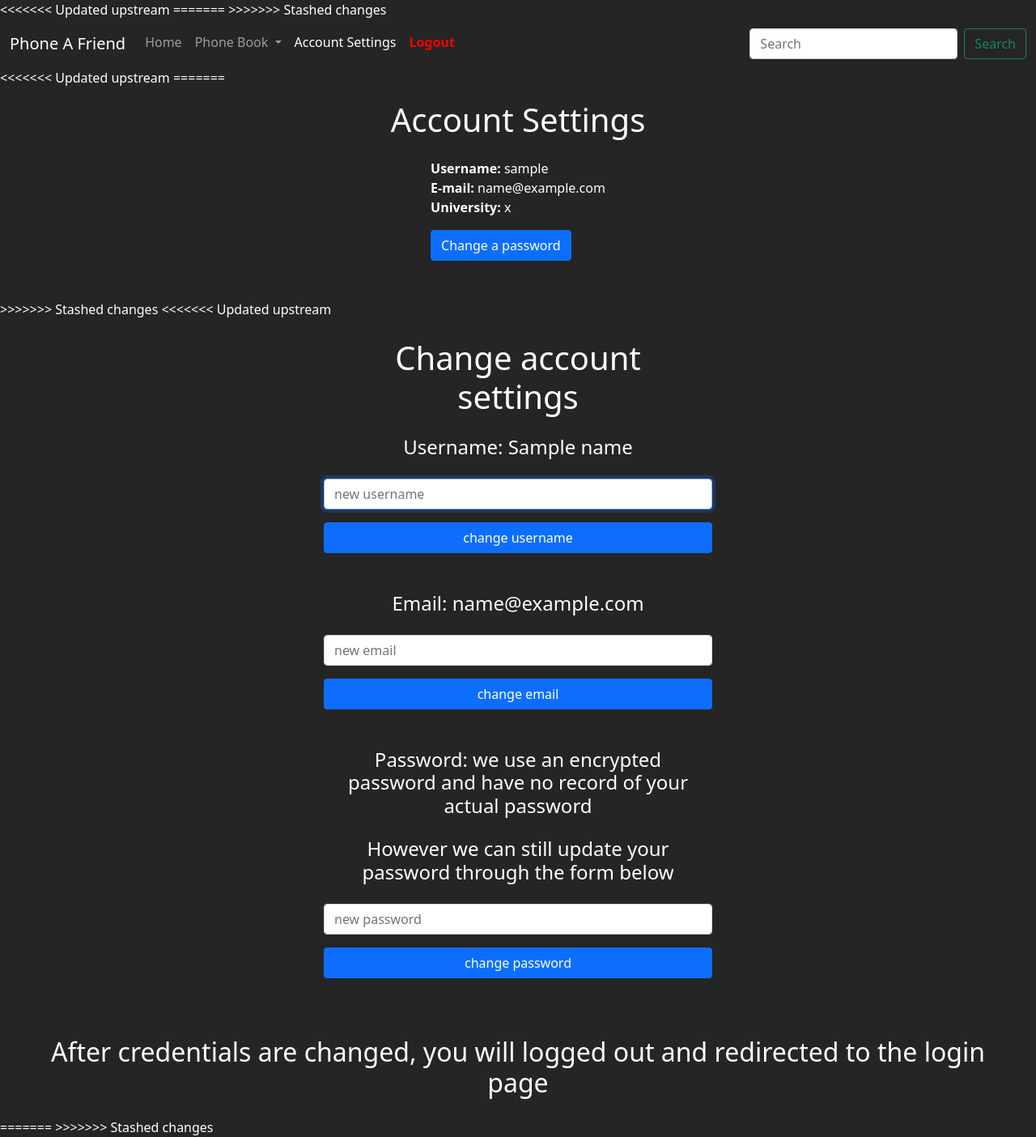
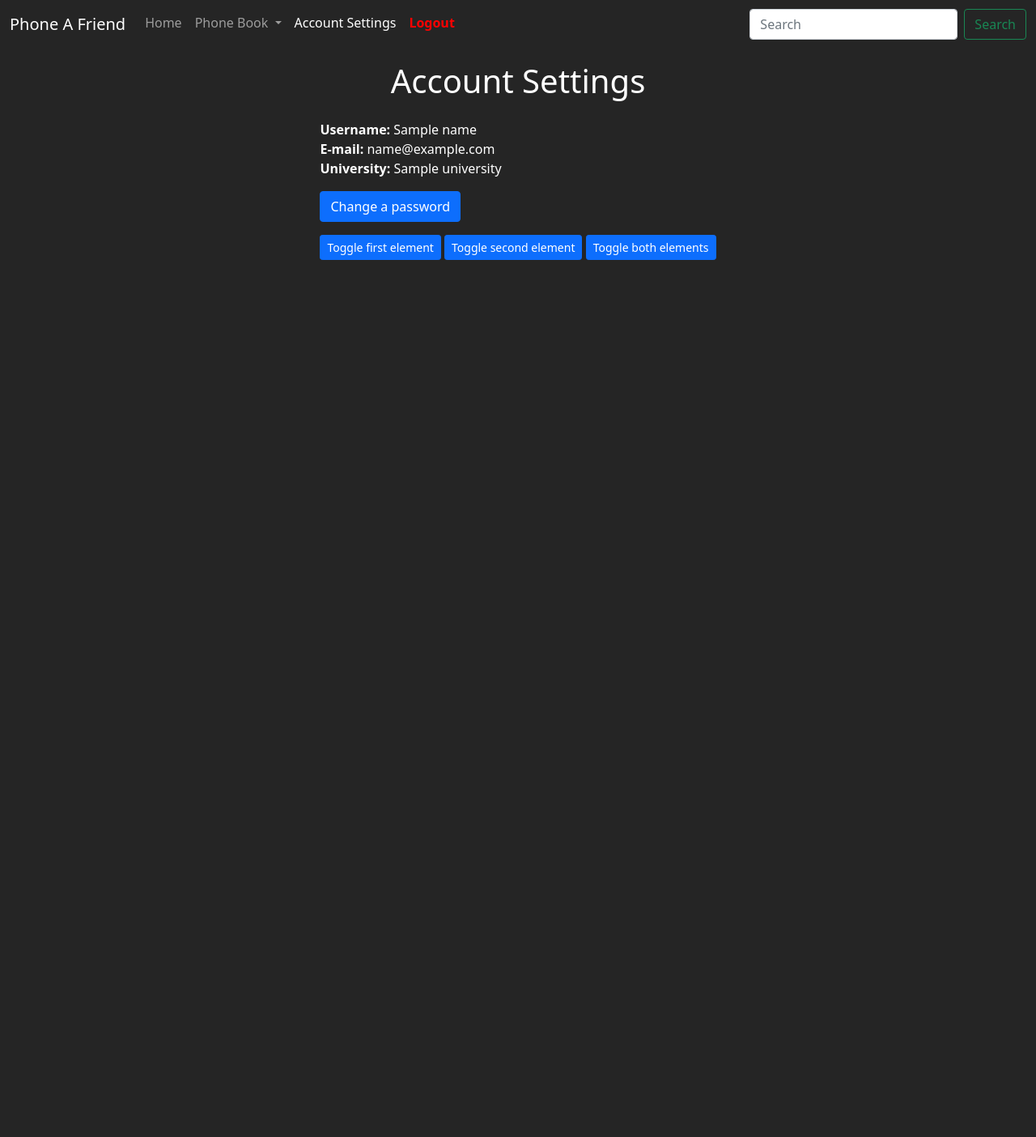
Before and after one commit to dallasgere/phone-a-friend, a Flask app: template templates/account_settings.html in a window 1280 px wide. Shown: the whole page at 81% size. After the commit the page ends 321 px from the top, so only its background shows below. Run offline with Flask 3, Linux system fonts and the light colour scheme; the template is opened without the code that fills it: most values are stand-ins (such as "Sample title", 1, 10 or a date in 2020).

Commit message:
adding form stuff

```diff
--- a/templates/account_settings.html
+++ b/templates/account_settings.html
@@ -9,7 +9,6 @@
     <link href="https://cdn.jsdelivr.net/npm/bootstrap@5.0.2/dist/css/bootstrap.min.css" rel="stylesheet" integrity="sha384-EVSTQN3/azprG1Anm3QDgpJLIm9Nao0Yz1ztcQTwFspd3yD65VohhpuuCOmLASjC" crossorigin="anonymous">
 
     <title>Account Settings</title>
-<<<<<<< Updated upstream
 
       <!--this is the styling for the form-->
       <style>
@@ -29,7 +28,7 @@
               max-width: 480px;
           }
       </style>
-=======
+
     <style>
       body{
             background-color: rgb(37, 37, 37);
@@ -37,7 +36,6 @@
             color:#fff;
         }
     </style>
->>>>>>> Stashed changes
   </head>
   <nav class="navbar navbar-expand-lg navbar-dark bg-transparent">
     <div class="container-fluid">
@@ -76,28 +74,43 @@
     </div>
   </nav>
   <body>
-<<<<<<< Updated upstream
-{#    <h1>Account Settings</h1>#}
-=======
     <div class="container d-flex mx-auto p-3 flex-column">
       <h1 class="text-center">Account Settings</h1>
       <div class="py-3 mx-auto">
         <p>
-          <b>Username:</b> {{username}}
+          <b>Username:</b> {{name}}
           <br>
           <b>E-mail:</b> {{email}}
           <br>
-          <b>University:</b> {{password}}
+          <b>University:</b> {{university}}
           <br>
           <a id="sign-up" href="#" class="btn btn-primary mt-3 ">Change a password</a>
+          <!-- this is the dropdown stuff -->
+          <p>
+            <a class="btn btn-primary btn-sm" data-bs-toggle="collapse" href="#multiCollapseExample1" role="button" aria-expanded="false" aria-controls="multiCollapseExample1">Toggle first element</a>
+            <button class="btn btn-primary btn-sm" type="button" data-bs-toggle="collapse" data-bs-target="#multiCollapseExample2" aria-expanded="false" aria-controls="multiCollapseExample2">Toggle second element</button>
+            <button class="btn btn-primary btn-sm" type="button" data-bs-toggle="collapse" data-bs-target=".multi-collapse" aria-expanded="false" aria-controls="multiCollapseExample1 multiCollapseExample2">Toggle both elements</button>
+          </p>
+          <div class="row">
+            <div class="col">
+              <div class="collapse multi-collapse" id="multiCollapseExample1">
+                <div class="card card-body">
+                  Some placeholder content for the first collapse component of this multi-collapse example. This panel is hidden by default but revealed when the user activates the relevant trigger.
+                </div>
+              </div>
+            </div>
+            <div class="col">
+              <div class="collapse multi-collapse" id="multiCollapseExample2">
+                <div class="card card-body">
+                  Some placeholder content for the second collapse component of this multi-collapse example. This panel is hidden by default but revealed when the user activates the relevant trigger.
+                </div>
+              </div>
+            </div>
+          </div>
+          <!-- this is the end of the dropdown stuff -->
         </p>
       </div>
-
-
     </div>
-
->>>>>>> Stashed changes
-
     <!-- Optional JavaScript; choose one of the two! -->
 
     <!-- Option 1: Bootstrap Bundle with Popper -->
@@ -109,47 +122,10 @@
     <script src="https://cdn.jsdelivr.net/npm/bootstrap@5.0.2/dist/js/bootstrap.min.js" integrity="sha384-cVKIPhGWiC2Al4u+LWgxfKTRIcfu0JTxR+EQDz/bgldoEyl4H0zUF0QKbrJ0EcQF" crossorigin="anonymous"></script>
     -->
 
-<<<<<<< Updated upstream
-    <div class="text-center">
-        <form class="m-auto" method="POST" action="account_settings">
-            <h1 class="m-4">Change account settings</h1>
-            <h4 class="m-4">Username: {{name}}</h4>
-            <input type="username" id="username" name="username" class="form-control mb-2" placeholder="new username" required autofocus>
-            <div class="mt-3 d-grid">
-                <button type="submit" class="btn btn-primary">change username</button>
-            </div>
-        </form>
-        <br>
-        <form class="m-auto" method="POST" action="account_settings">
-            <h4 class="m-4">Email: {{email}}</h4>
-            <input type="username" id="email" name="email" class="form-control mb-2" placeholder="new email" required autofocus>
-            <div class="mt-3 d-grid">
-                <button type="submit" class="btn btn-primary">change email</button>
-            </div>
-        </form>
-        <br>
-        <form class="m-auto" method="POST" action="account_settings">
-            <h4 class="m-4">Password: we use an encrypted password and have no record of your actual password</h4>
-            <h4 class="m-4">However we can still update your password through the form below</h4>
-            <input type="username" id="password" name="password" class="form-control mb-2" placeholder="new password" required autofocus>
-            <div class="mt-3 d-grid">
-                <button type="submit" class="btn btn-primary">change password</button>
-            </div>
-        </form>
-
-        <br>
-        <br>
-
-        <h2 class="m-4">After credentials are changed, you will logged out and redirected to the login page</h2>
-
-        {#                <a id="sign-up" href="{{ url_for('find_a_friend') }}" class="btn btn-secondary mt-3 ">FIND</a>#}
-    </div>
-=======
     <!--
     <p>USERNAME {{name}}</p>
     <p>EMAIL {{email}}</p>
     <p>PASSWORD {{password}}</p>
     -->
->>>>>>> Stashed changes
   </body>
 </html>
```
